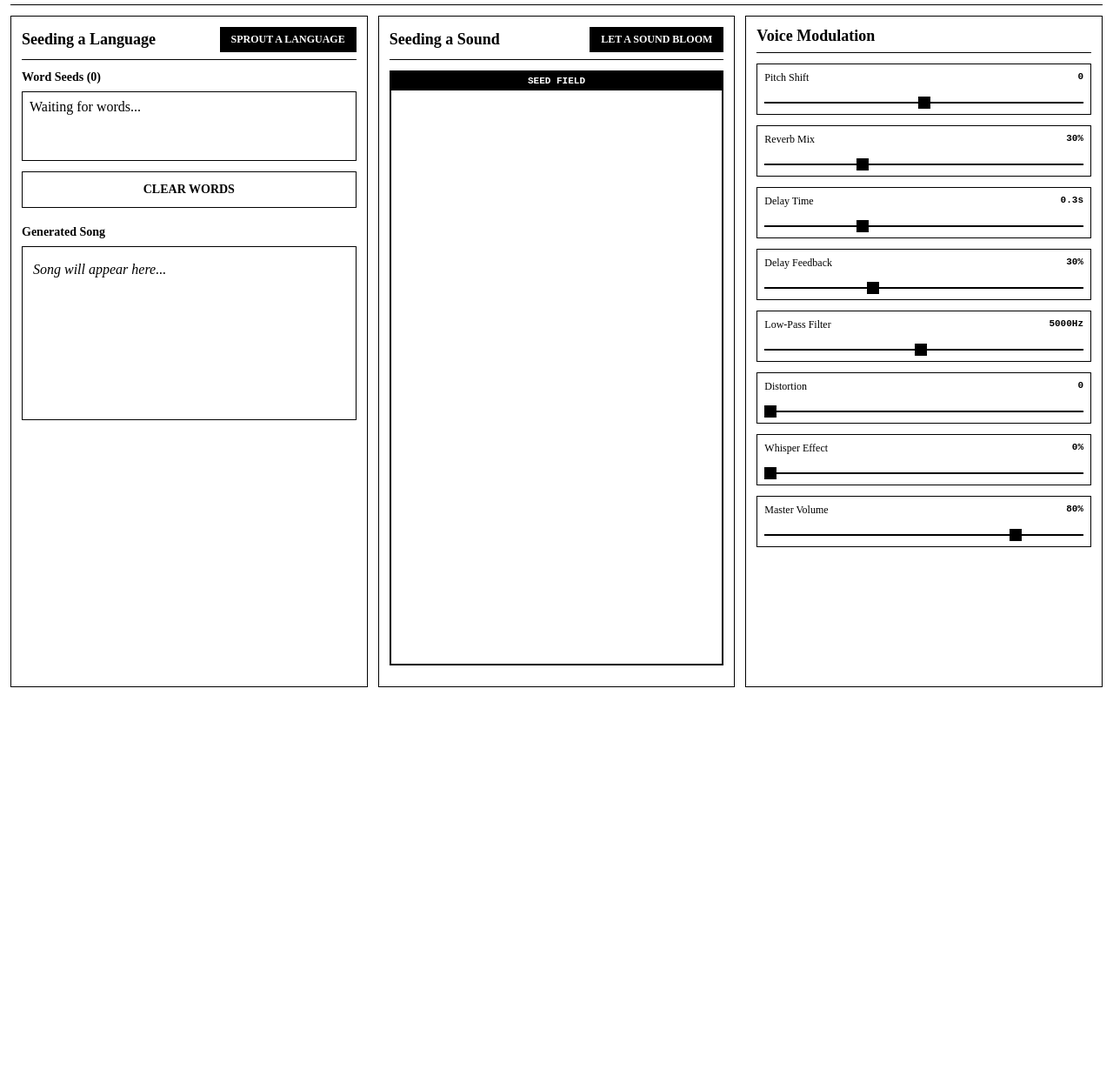
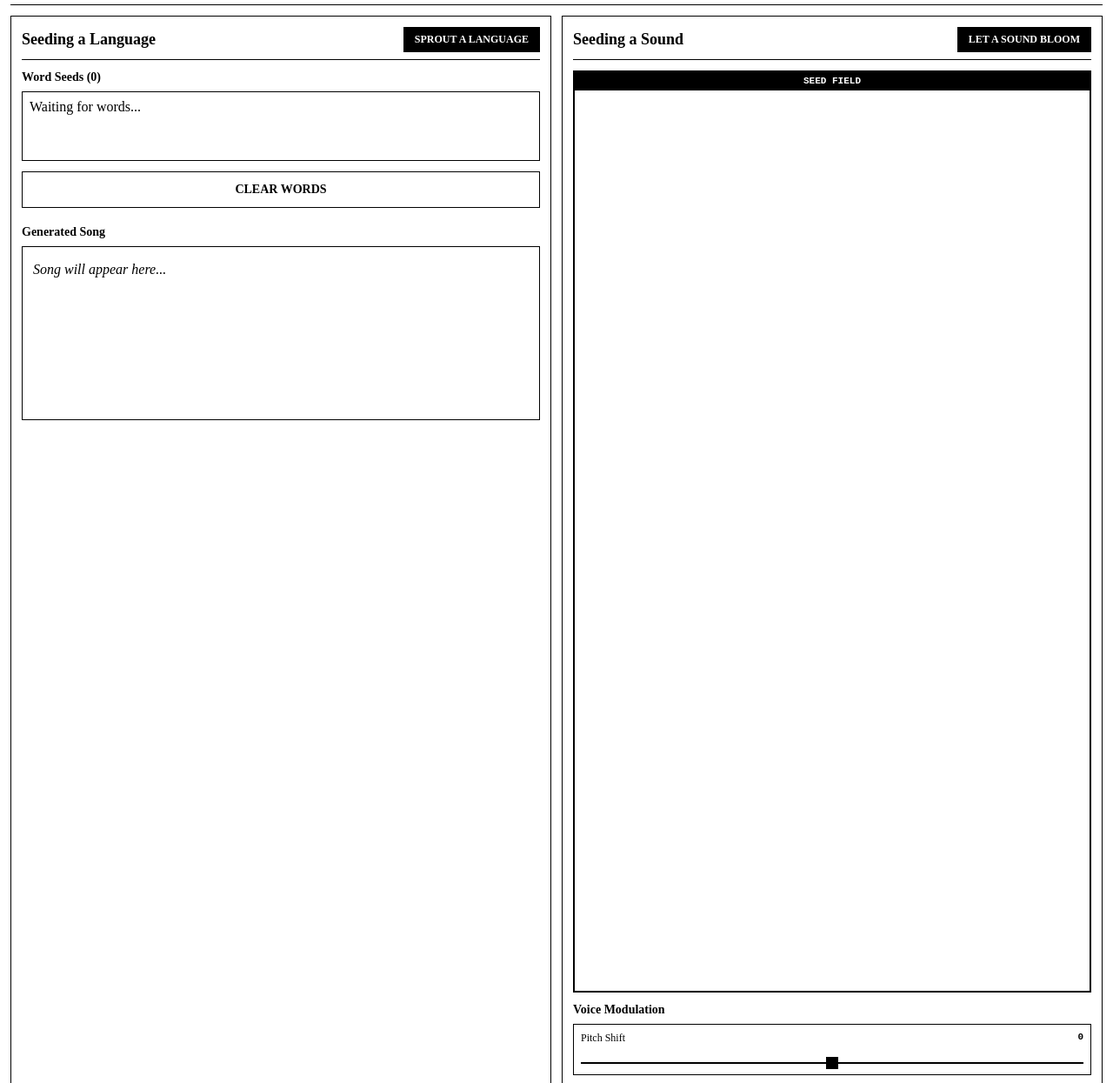
Before and after one commit to madihg/seed-your-voice, a website: page performer.html in a window 1280 px wide. Shown: the part 52-1297 px from the top of the page at 87% size. Before the commit the page ends 854 px from the top, so only its background shows below. Drawn offline with Linux system fonts and the light colour scheme; a script that the page names is missing.

Commit message:
Move voice modulation inside Seeding a Sound panel, 2-column layout

```diff
--- a/performer.html
+++ b/performer.html
@@ -189,7 +189,7 @@
 
         .main-grid {
             display: grid;
-            grid-template-columns: 1fr 1fr 1fr;
+            grid-template-columns: 1fr 1fr;
             gap: 12px;
         }
 
@@ -459,7 +459,7 @@
             <div id="songOutput">Song will appear here...</div>
         </div>
 
-        <!-- Column 2: Seed Field -->
+        <!-- Column 2: Seeding a Sound (with Voice Modulation inside) -->
         <div class="panel">
             <h2>
                 <span>Seeding a Sound</span>
@@ -470,11 +470,8 @@
                 <h3>SEED FIELD</h3>
                 <div id="fieldScreen" class="field-screen"></div>
             </div>
-        </div>
 
-        <!-- Column 3: Voice Modulation -->
-        <div class="panel">
-            <h2>Voice Modulation</h2>
+            <h3>Voice Modulation</h3>
 
             <div class="voice-controls">
 
```
